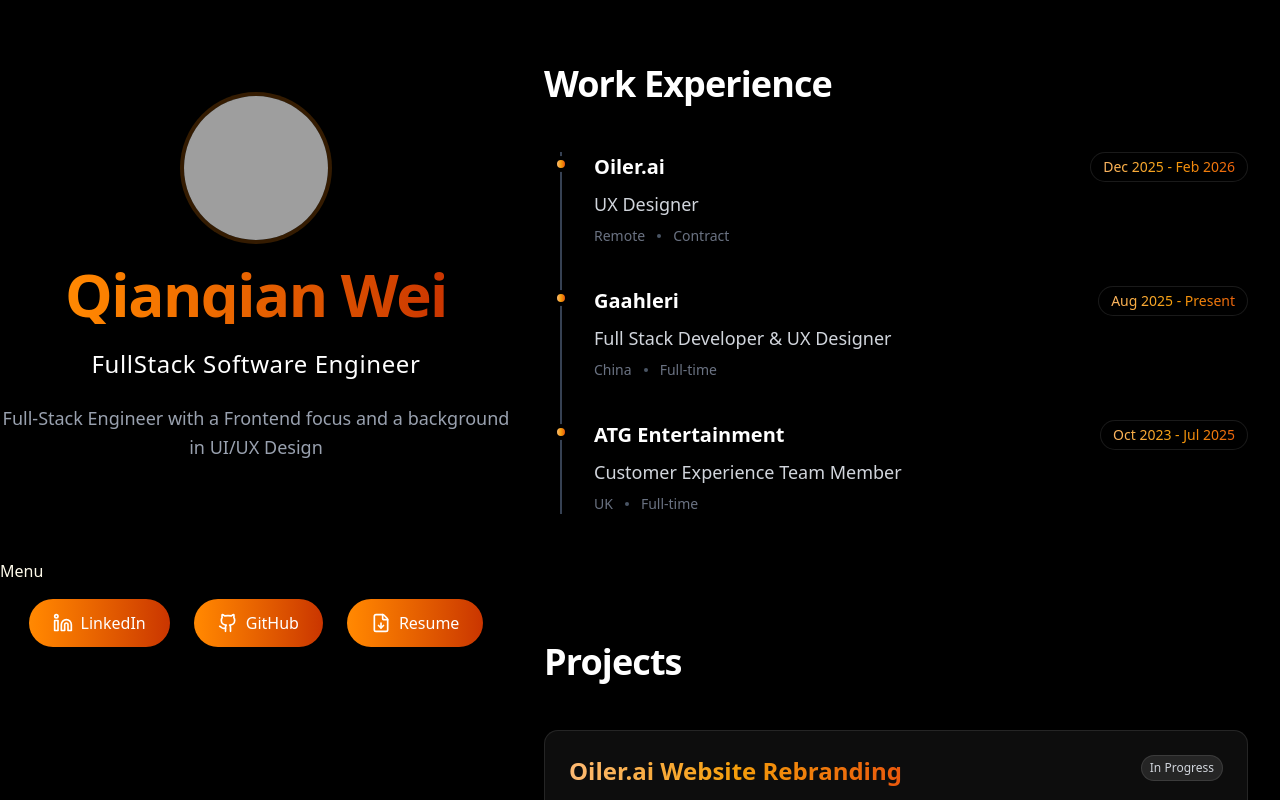
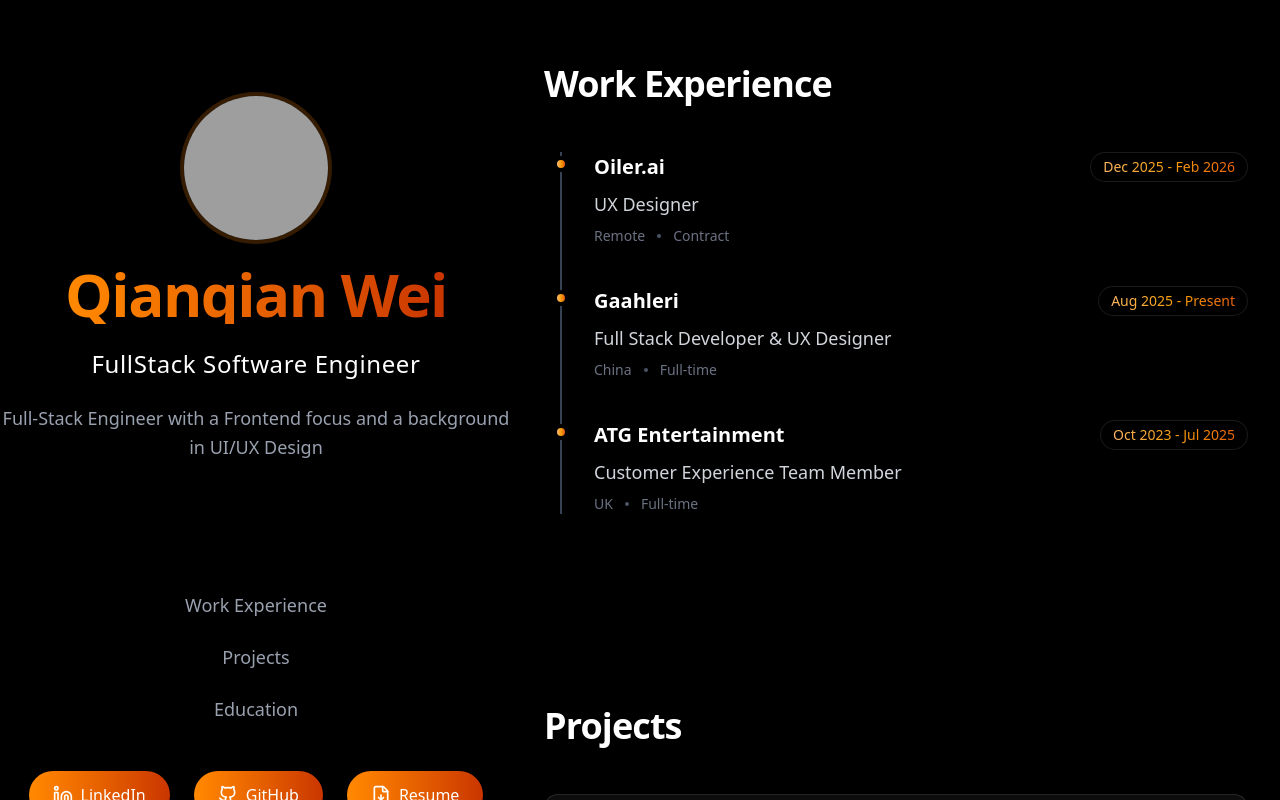
Before and after one commit to Qianqian122333/Qianqian-Wei-Portfolio, a Next.js app: page / in a window 1280 px wide. Shown: the top 800 px of the page. Built offline with nearby package versions, Linux system fonts and the light colour scheme; grey boxes are pictures that could not be loaded.

Commit message:
Build Menu

```diff
--- a/app/page.tsx
+++ b/app/page.tsx
@@ -4,10 +4,18 @@
 
 export default function Home() {
   return (
-    <div>
-      <WorkExperience />
-      <Projects />
-      <Education />
+    <div className="flex flex-col gap-16">
+      <section id="work-experience">
+        <WorkExperience />
+      </section>
+
+      <section id="projects">
+        <Projects />
+      </section>
+
+      <section id="education">
+        <Education />
+      </section>
     </div>
   );
 }
--- a/components/nav/Menu.tsx
+++ b/components/nav/Menu.tsx
@@ -1,5 +1,27 @@
+"use client";
+
+import Link from "next/link";
+
+const menuItems = [
+  { name: "Work Experience", href: "#work-experience" },
+  { name: "Projects", href: "#projects" },
+  { name: "Education", href: "#education" },
+];
+
 const Menu = () => {
-  return <div>Menu</div>;
+  return (
+    <div className="flex flex-col items-center gap-6 py-8">
+      {menuItems.map((item) => (
+        <Link
+          key={item.name}
+          href={item.href}
+          className="text-lg font-medium text-gray-400 hover:text-orange-500 hover:scale-105 transition-all duration-300"
+        >
+          {item.name}
+        </Link>
+      ))}
+    </div>
+  );
 };
 
 export default Menu;
```
